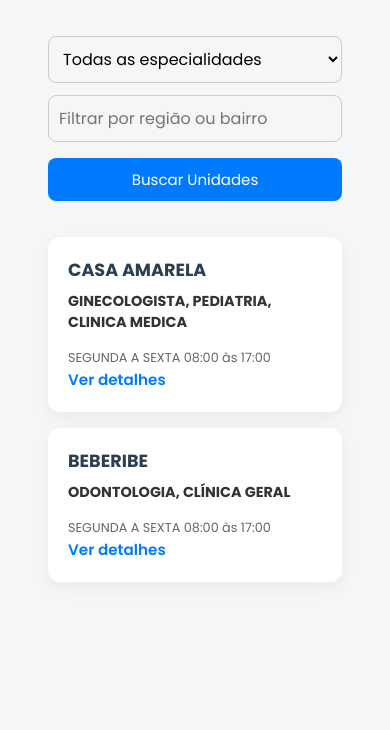
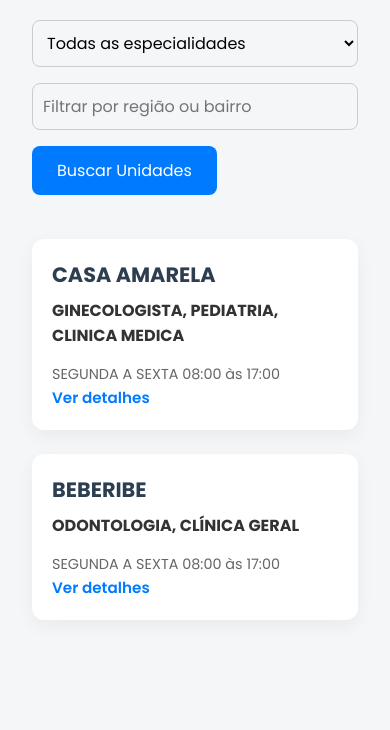
Before and after one commit to Flaviojr-dev/viva-saude, a website: page pages/atend_esp.html in a window 390 px wide. Shown: the part 114-844 px from the top of the page. Drawn offline with Linux system fonts and the light colour scheme; no server answers.

Commit message:
Responsividade

```diff
--- a/style/atendimento_especializado/atendimento_especializado.css
+++ b/style/atendimento_especializado/atendimento_especializado.css
@@ -148,124 +148,3 @@ body {
 }
 
 /* Responsividade */
-
-/* Tablets e telas médias */
-@media (max-width: 1024px) {
-    body {
-        padding: 1.5rem;
-    }
-
-    .filtro-container {
-        gap: 0.75rem;
-    }
-
-    .botao-buscar {
-        padding: 10px 20px;
-        font-size: 15px;
-    }
-
-    .card-title, .nome-unidade {
-        font-size: 1.2rem;
-    }
-
-    .card-service, .especialidades {
-        font-size: 0.95rem;
-    }
-
-    .card-hours, .horario {
-        font-size: 0.85rem;
-    }
-
-    #resultado-container {
-        gap: 1rem;
-    }
-}
-
-/* Mobile - telas pequenas */
-@media (max-width: 600px) {
-    body {
-        padding: 1rem;
-    }
-
-    .filtro-container {
-        flex-direction: column;
-    }
-
-    .filtro-select,
-    .filtro-input,
-    .botao-buscar {
-        flex: 1 1 100%;
-        min-width: auto;
-        width: 100%;
-    }
-
-    .botao-buscar {
-        margin-bottom: 1rem;
-    }
-
-    .card-title, .nome-unidade {
-        font-size: 1.1rem;
-    }
-
-    .card-service, .especialidades {
-        font-size: 0.9rem;
-    }
-
-    .card-hours, .horario {
-        font-size: 0.8rem;
-    }
-
-    .card-bottom {
-        flex-direction: column;
-        align-items: flex-start;
-        gap: 0.25rem;
-    }
-
-    .card-link, .detalhes {
-        white-space: normal;
-    }
-}
-
-@media (max-width: 425px) {
-    body {
-        padding: 1rem;
-    }
-
-    .filtro-container {
-        flex-direction: column;
-    }
-
-    .filtro-select,
-    .filtro-input,
-    .botao-buscar {
-        flex: 1 1 100%;
-        min-width: auto;
-        width: 100%;
-    }
-
-    .botao-buscar {
-        margin-bottom: 1rem;
-    }
-
-    .card-title, .nome-unidade {
-        font-size: 1.1rem;
-    }
-
-    .card-service, .especialidades {
-        font-size: 0.9rem;
-    }
-
-    .card-hours, .horario {
-        font-size: 0.8rem;
-    }
-
-    .card-bottom {
-        flex-direction: column;
-        align-items: flex-start;
-        gap: 0.25rem;
-    }
-
-    .card-link, .detalhes {
-        white-space: normal;
-    }
-}
```
